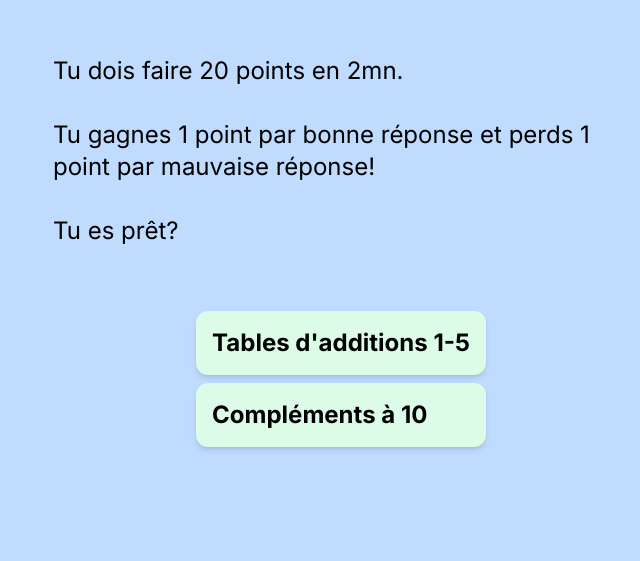
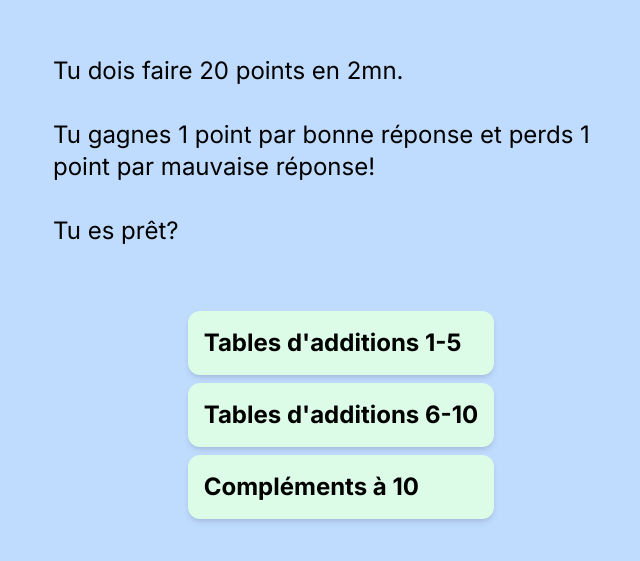
Before and after one commit to spolu/ce1, a Next.js app: page / in a window 1280 px wide. Shown: the part 137-698 px from the top of the page, without its empty margins (299-939 px from the left). Built offline with nearby package versions, Linux system fonts and the light colour scheme.

Commit message:
tables 6-10

```diff
--- a/app/page.tsx
+++ b/app/page.tsx
@@ -130,22 +130,34 @@ function ProblemView({
 
 type GameState = {
   state: "waiting" | "playing" | "won" | "lost";
-  gameType: "table-addition" | "complement-10";
+  gameType: "table-addition-1-5" | "table-addition-6-10" | "complement-10";
   timeLeft: number;
   score: number;
   problem: Problem;
 };
 
 export default function Home() {
-  const newProblem = (gameType: "table-addition" | "complement-10") => {
+  const newProblem = (
+    gameType: "table-addition-1-5" | "table-addition-6-10" | "complement-10"
+  ) => {
     const left = Math.floor(Math.random() * 5) + 1;
-    const right =
-      gameType === "table-addition"
-        ? Math.floor(Math.random() * 9) + 1
-        : 10 - left;
+    let right = 1;
+    let type: "table-addition" | "complement-10" = "table-addition";
+    switch (gameType) {
+      case "table-addition-1-5":
+        right = Math.floor(Math.random() * 5) + 1;
+        break;
+      case "table-addition-6-10":
+        right = Math.floor(Math.random() * 5) + 6;
+        break;
+      case "complement-10":
+        right = 10 - left;
+        type = "complement-10";
+        break;
+    }
     const swap = Math.random() > 0.5;
     const p: Problem = {
-      type: gameType,
+      type,
       left: swap ? right : left,
       right: swap ? left : right,
       answer: left + right,
@@ -155,10 +167,10 @@ export default function Home() {
 
   const [gameState, setGameState] = useState<GameState>({
     state: "waiting",
-    gameType: "table-addition",
+    gameType: "table-addition-1-5",
     timeLeft: 120,
     score: 0,
-    problem: newProblem("table-addition"),
+    problem: newProblem("table-addition-1-5"),
   });
 
   const handleChoice = (c: Choice) => {
@@ -285,15 +297,30 @@ export default function Home() {
               onClick={() =>
                 setGameState({
                   ...gameState,
-                  gameType: "table-addition",
+                  gameType: "table-addition-1-5",
                   state: "playing",
                   timeLeft: 120,
                   score: 0,
-                  problem: newProblem("table-addition"),
+                  problem: newProblem("table-addition-1-5"),
                 })
               }
             >
               {"Tables d'additions 1-5"}
+            </button>
+            <button
+              className="flex bg-green-100 p-4 rounded-xl shadow-md font-bold"
+              onClick={() =>
+                setGameState({
+                  ...gameState,
+                  gameType: "table-addition-6-10",
+                  state: "playing",
+                  timeLeft: 120,
+                  score: 0,
+                  problem: newProblem("table-addition-6-10"),
+                })
+              }
+            >
+              {"Tables d'additions 6-10"}
             </button>
             <button
               className="flex bg-green-100 p-4 rounded-xl shadow-md font-bold"
```
